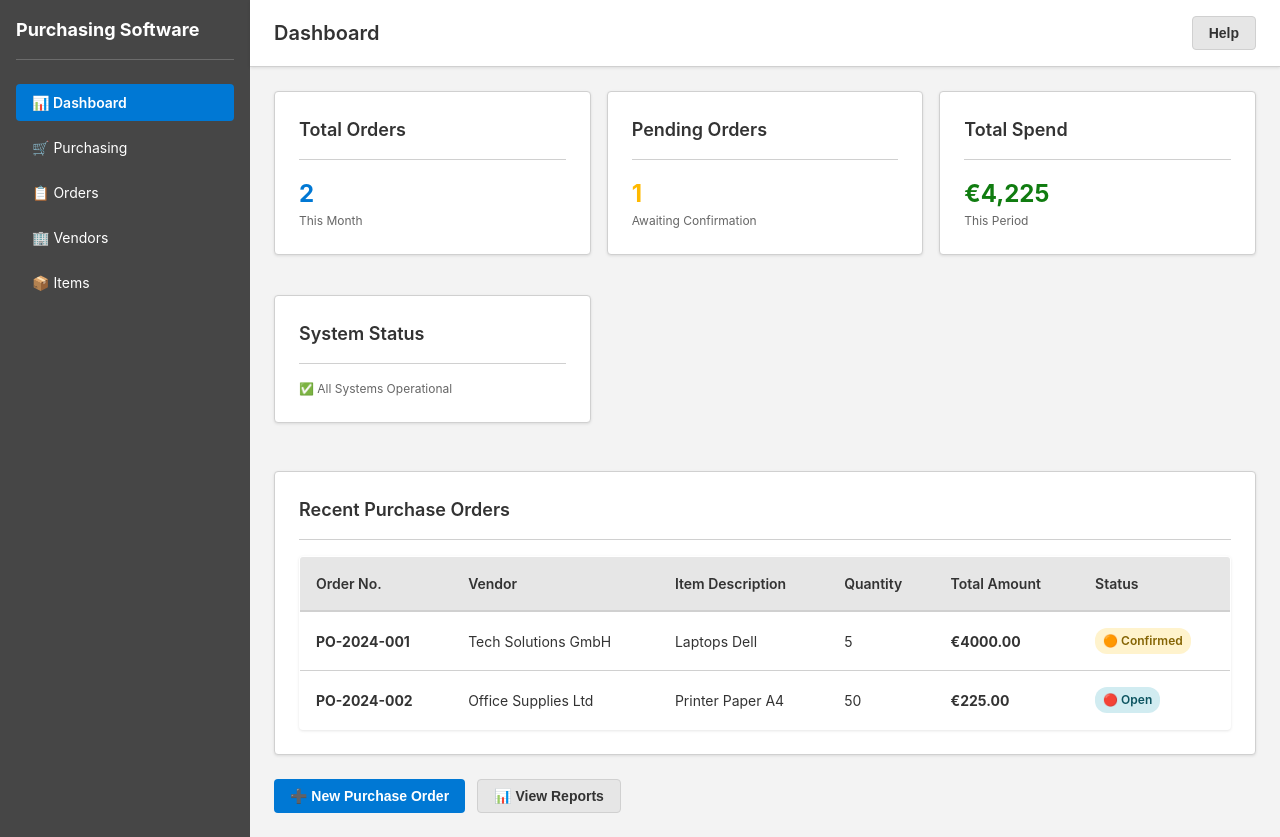
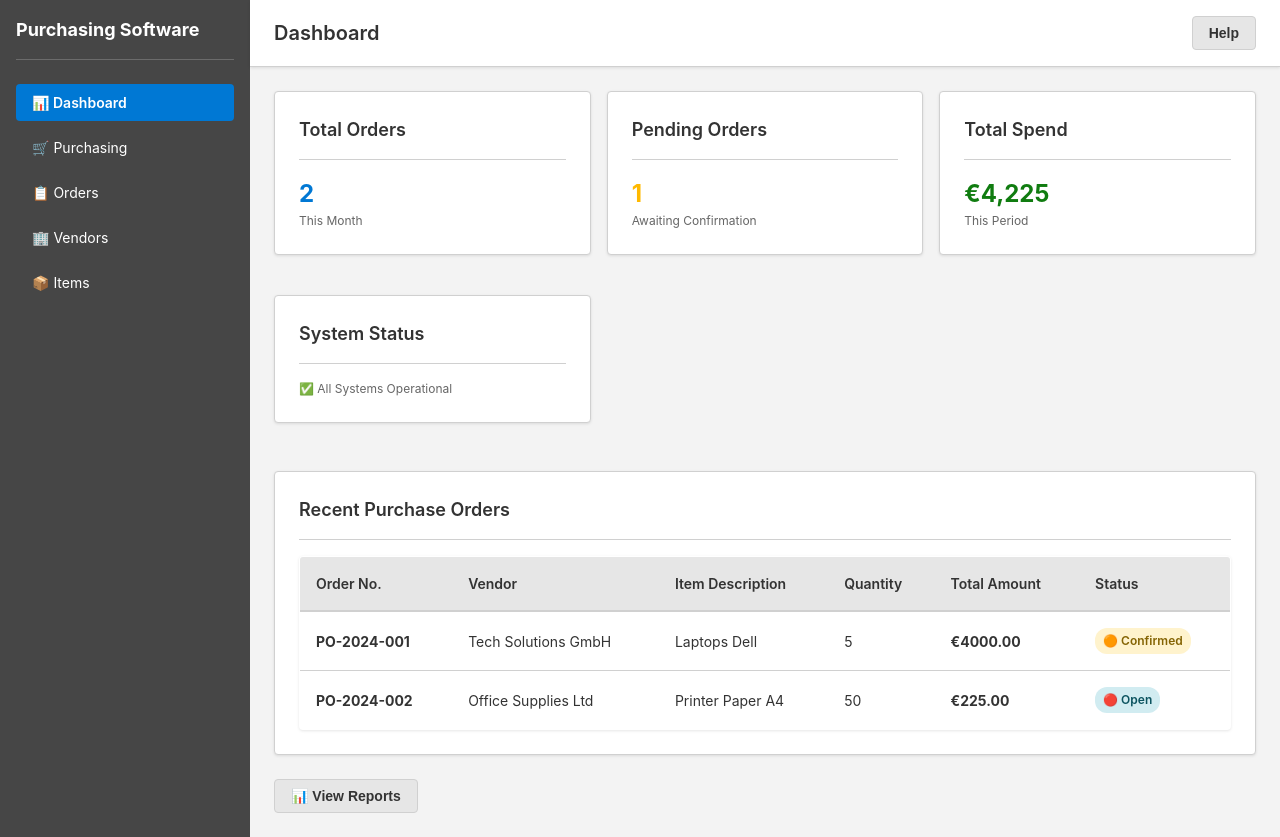
Before and after one commit to christianblaeser95-design/Purchasing-Software, a React (Vite) app: page / in a window 1280 px wide. Built offline with nearby package versions, Linux system fonts and the light colour scheme.

Commit message:
Move New Purchase Order button from Dashboard to Purchasing page

```diff
--- a/src/frontend/App.jsx
+++ b/src/frontend/App.jsx
@@ -79,9 +79,9 @@ export default function App() {
   const renderPage = () => {
     switch (activeMenu) {
       case 'dashboard':
-        return <Dashboard orders={orders} onNewOrder={() => setShowNewOrderModal(true)} />;
+        return <Dashboard orders={orders} />;
       case 'purchasing':
-        return <Purchasing />;
+        return <Purchasing onNewOrder={() => setShowNewOrderModal(true)} />;
       case 'orders':
         return <Orders orders={orders} onNewOrder={() => setShowNewOrderModal(true)} />;
       case 'vendors':
@@ -89,7 +89,7 @@ export default function App() {
       case 'items':
         return <Items items={items} onNewItem={() => setShowNewItemModal(true)} />;
       default:
-        return <Dashboard orders={orders} onNewOrder={() => setShowNewOrderModal(true)} />;
+        return <Dashboard orders={orders} />;
     }
   };
 
--- a/src/frontend/pages/Dashboard.jsx
+++ b/src/frontend/pages/Dashboard.jsx
@@ -1,7 +1,7 @@
 import { Card } from '../components/Card';
 import { StatusBadge } from '../components/StatusBadge';
 
-export function Dashboard({ orders = [], onNewOrder }) {
+export function Dashboard({ orders = [] }) {
   const totalOrders = orders.length;
   const pendingOrders = orders.filter((o) => o.status === 'open').length;
   const totalSpend = orders.reduce((sum, o) => sum + o.totalAmount, 0);
@@ -81,9 +81,6 @@ export function Dashboard({ orders = [], onNewOrder }) {
 
       {/* Action Buttons */}
       <div style={{ display: 'flex', gap: '12px', marginTop: '24px' }}>
-        <button className="btn btn-primary" onClick={onNewOrder}>
-          ➕ New Purchase Order
-        </button>
         <button className="btn btn-secondary">📊 View Reports</button>
       </div>
     </>
--- a/src/frontend/pages/Purchasing.jsx
+++ b/src/frontend/pages/Purchasing.jsx
@@ -1,6 +1,6 @@
 import { Card } from '../components/Card';
 
-export function Purchasing() {
+export function Purchasing({ onNewOrder }) {
   return (
     <>
       <Card title="Purchasing Module">
@@ -94,7 +94,9 @@ export function Purchasing() {
 
       <Card title="Quick Actions" style={{ marginTop: '24px' }}>
         <div style={{ display: 'flex', gap: '12px', flexWrap: 'wrap' }}>
-          <button className="btn btn-primary">➕ New Purchase Order</button>
+          <button className="btn btn-primary" onClick={onNewOrder}>
+            ➕ New Purchase Order
+          </button>
           <button className="btn btn-secondary">📊 View Open Orders</button>
           <button className="btn btn-secondary">📤 Export Data</button>
         </div>
```
